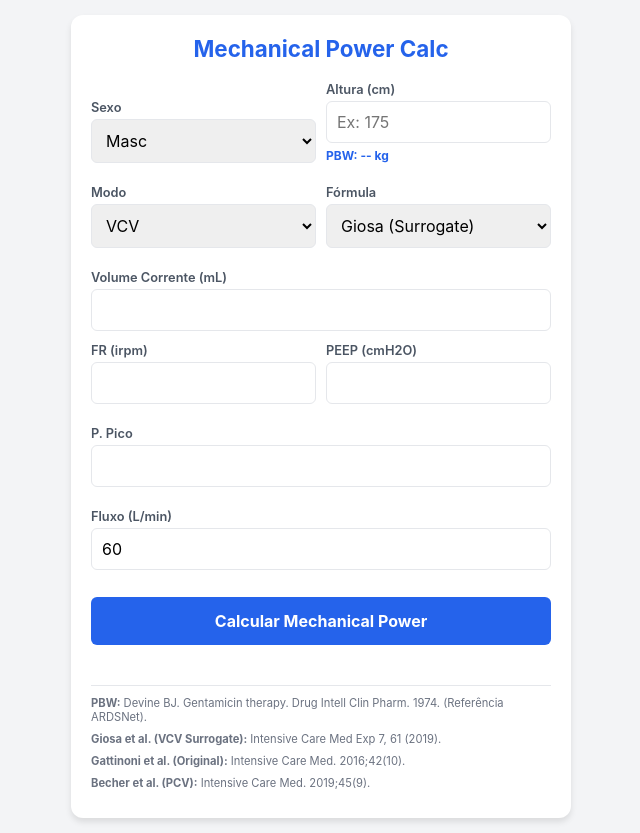
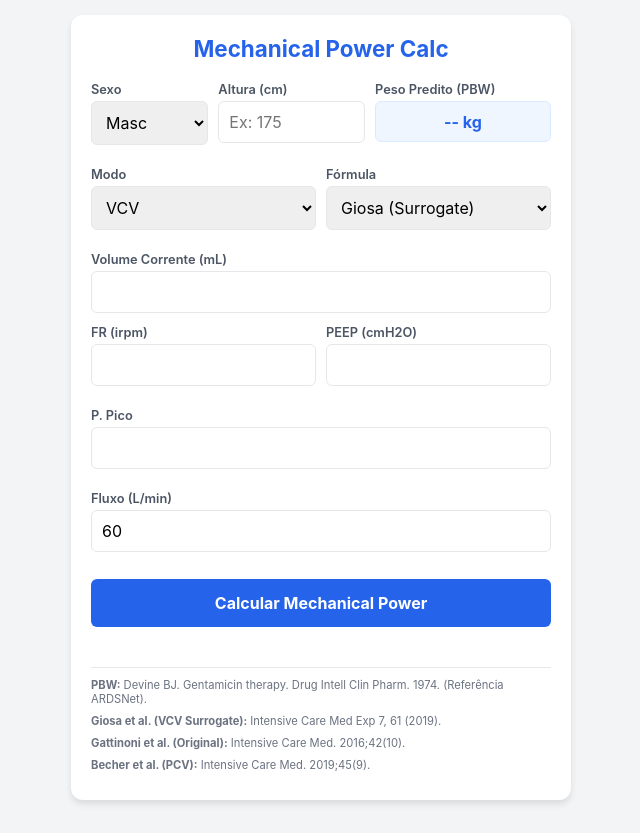
Before and after one commit to getuliomsr/mechanical-power, a plain HTML site: page index.html in a window 1280 px wide. Shown: the whole page, without its empty margins (319-959 px from the left). Drawn offline with Linux system fonts and the light colour scheme.

Commit message:
Update index.html

```diff
--- a/index.html
+++ b/index.html
@@ -52,15 +52,23 @@
 <div class="container">
     <h1>Mechanical Power Calc</h1>
 
-    <div class="form-row">
-        <div class="form-group">
+    <div class="form-row" style="align-items: flex-start;">
+        <div class="form-group" style="flex: 0.8;">
             <label>Sexo</label>
-            <select id="gender" onchange="updatePBW()"><option value="m">Masc</option><option value="f">Fem</option></select>
+            <select id="gender" onchange="updatePBW()">
+                <option value="m">Masc</option>
+                <option value="f">Fem</option>
+            </select>
         </div>
-        <div class="form-group">
+        <div class="form-group" style="flex: 1;">
             <label>Altura (cm)</label>
             <input type="number" id="height" placeholder="Ex: 175" oninput="updatePBW()">
-            <span id="pbw-display" class="pbw-badge">PBW: -- kg</span>
+        </div>
+        <div class="form-group" style="flex: 1.2;">
+            <label>Peso Predito (PBW)</label>
+            <div id="pbw-display" style="padding: 10px; background: #eff6ff; border: 1px solid #dbeafe; border-radius: 6px; font-weight: bold; color: var(--primary); text-align: center; height: 41px; display: flex; align-items: center; justify-content: center;">
+                -- kg
+            </div>
         </div>
     </div>
 
```
